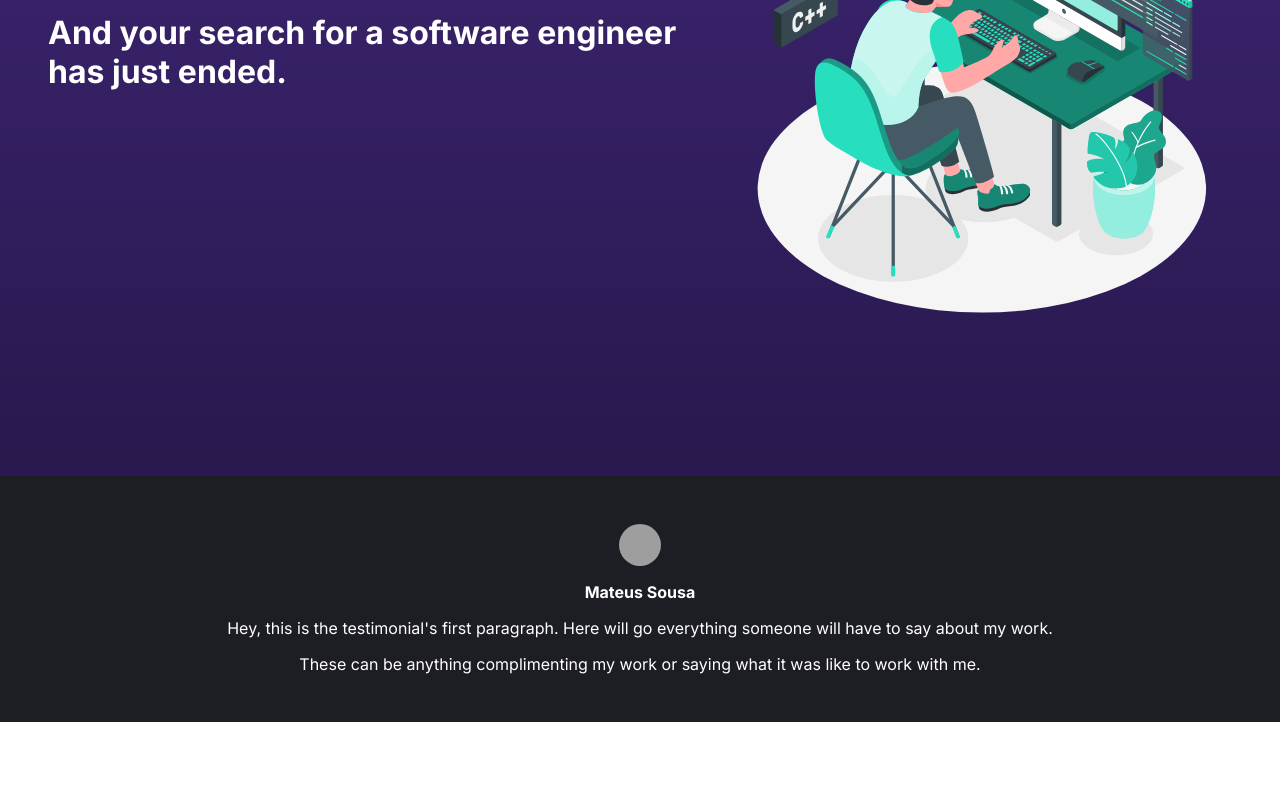
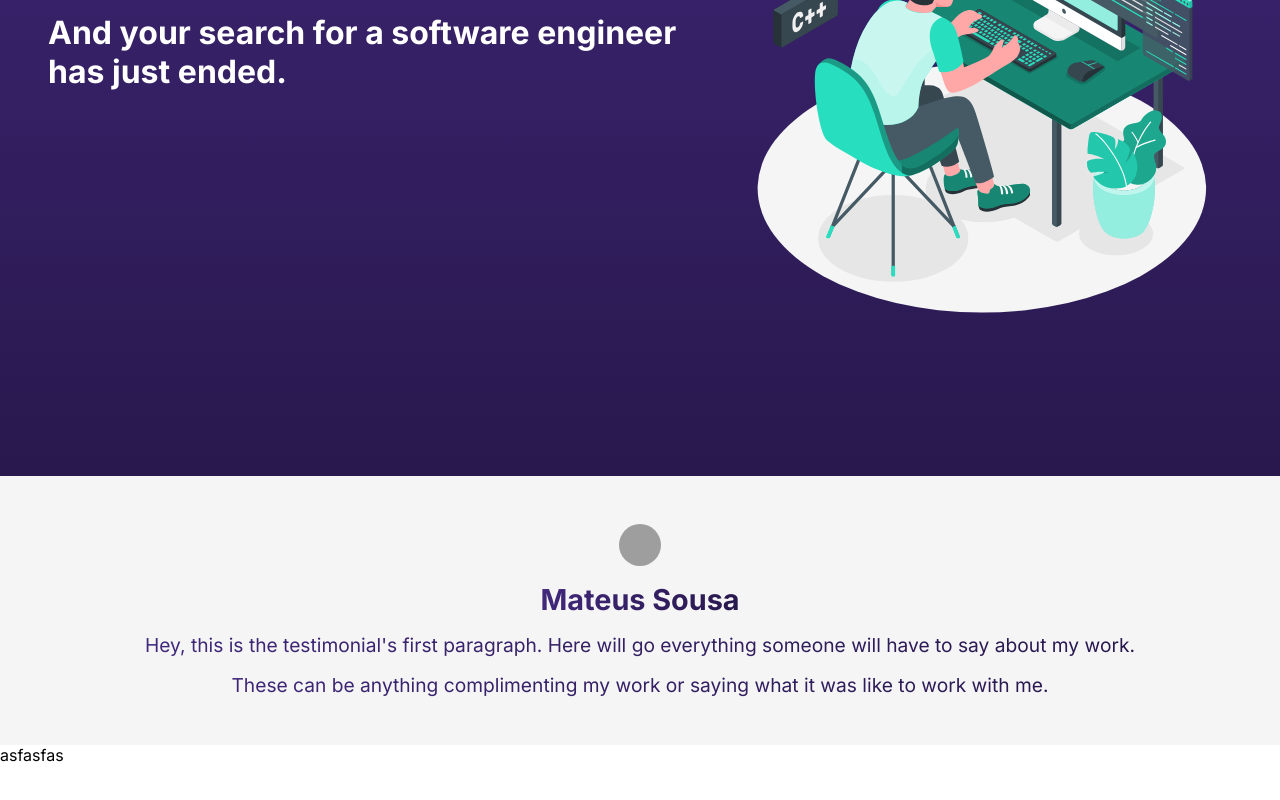
Before and after one commit to danielflorencio/second-portfolio, a Next.js app: page / in a window 1280 px wide. Shown: the part 324-1124 px from the top of the page. Before the commit the page ends 1046 px from the top, so only its background shows below. Built offline with nearby package versions, Linux system fonts and the light colour scheme; grey boxes are pictures that could not be loaded.

Commit message:
Improved the testimonial section design.

```diff
--- a/src/app/page.tsx
+++ b/src/app/page.tsx
@@ -3,6 +3,7 @@ import styles from './page.module.css'
 import HeroSectionOne from '@/sectionLayouts/heroSectionOne'
 import Navbar from '@/components/Navbar/Navbar'
 import TestimonialSection from '@/sectionLayouts/TestimonialSection'
+import TechStackSection from '@/sectionLayouts/TechStackSection'
 
 export default function Home() {
   return (
@@ -10,6 +11,7 @@ export default function Home() {
       <Navbar/>
       <HeroSectionOne/>
       <TestimonialSection img='' name='Mateus Sousa' testimonial={["Hey, this is the testimonial's first paragraph. Here will go everything someone will have to say about my work.", "These can be anything complimenting my work or saying what it was like to work with me."]}/>
+      <TechStackSection/>
     </main>
   )
 }
--- /dev/null
+++ b/src/sectionLayouts/TechStackSection/index.tsx
@@ -0,0 +1,8 @@
+import styles from './styles.module.css'
+export default function TechStackSection(){
+    return(
+        <section className={styles.section}>
+            asfasfas
+        </section>
+    )
+}
--- /dev/null
+++ b/src/sectionLayouts/TechStackSection/styles.module.css
@@ -0,0 +1,4 @@
+.section{
+    min-height: 10rem;
+    width: 100vw;
+}
--- a/src/sectionLayouts/TestimonialSection/index.tsx
+++ b/src/sectionLayouts/TestimonialSection/index.tsx
@@ -3,7 +3,7 @@ export default function TestimonialSection({img, name, testimonial}: {img: strin
     return(
         <section className={styles.section}>
             <img src='img' className={styles.img}></img>
-            <h4>{name}</h4>
+            <h4 className={styles.name}>{name}</h4>
             <div className={styles.testimonialParagraphs}>
             {
                 testimonial.map((testimonial, index) => (<p key={index}>{testimonial}</p>))
--- a/src/sectionLayouts/TestimonialSection/styles.module.css
+++ b/src/sectionLayouts/TestimonialSection/styles.module.css
@@ -1,8 +1,10 @@
 .section{
-    background-color: rgb(29, 29, 36);
+    /* background-color: rgb(29, 29, 36); */
+    background-color: #f5f5f5;
     min-height: 10rem;
     width: 100vw;
-    color: #fff;
+    /* color: #92E3A9; */
+    /* color: linear-gradient(to right, #41287B, #28184d); */
     display: flex;
     flex-direction: column;
     align-items: center;
@@ -15,6 +17,17 @@
     flex-direction: column;
     gap: 1rem;
     align-items: center;
+    font-size: 1.2rem;
+    background-image: linear-gradient(to right, #41287B, #28184d);
+    background-clip: text;
+    color: transparent;
+}
+.name{
+    font-size: 1.8rem;
+    font-weight: bold;
+    background-image: linear-gradient(to right, #41287B, #28184d);
+    background-clip: text;
+    color: transparent;
 }
 .img{
     width: 42px;
```
